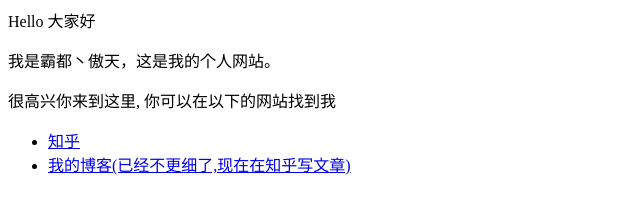
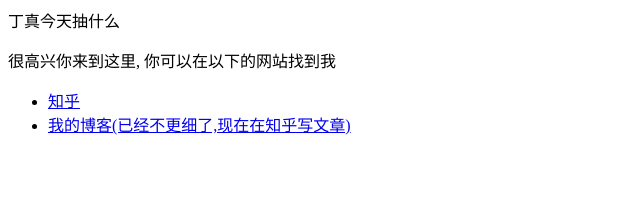
Before and after one commit to rick-five/rick-five.github.io, a plain HTML site: page index.html in a window 1280 px wide. Shown: the whole page, without its empty margins (0-640 px from the left). Drawn offline with Linux system fonts and the light colour scheme.

Commit message:
Update index.html

```diff
--- a/index.html
+++ b/index.html
@@ -1,5 +1,4 @@
-<p>Hello 大家好</p>
-<p>我是霸都丶傲天，这是我的个人网站。 </p>
+<p>丁真今天抽什么 </p>
 <p>很高兴你来到这里, 你可以在以下的网站找到我</p>
 
 <ul>
```
